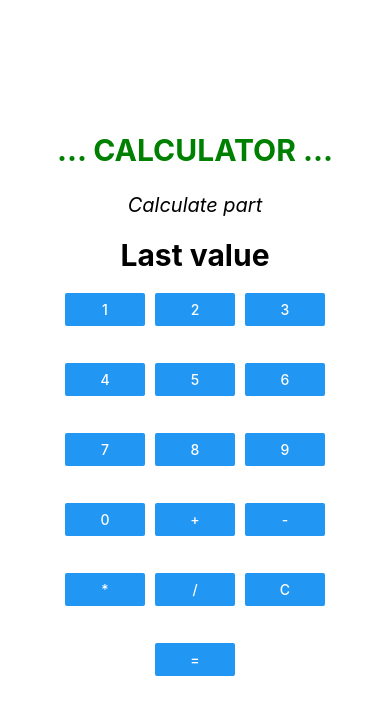
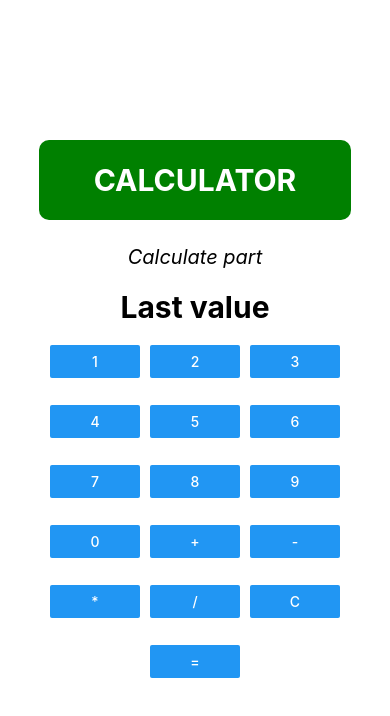
Before and after one commit to isurubandara1/Calculator, a React Native app: screen / in a window 390 px wide. Shown: the top 716 px of the page. Built offline with nearby package versions, Linux system fonts and the light colour scheme.

Commit message:
UI finish

```diff
--- a/App.js
+++ b/App.js
@@ -7,7 +7,7 @@ export default function App() {
       <View style={{ flex: 1, alignItems: "center", justifyContent:"center" }}>
 
         <View style={styles.titleContainer}>
-          <Text style={styles.titleText}>... CALCULATOR ...</Text>
+          <Text style={styles.titleText}>CALCULATOR</Text>
         </View >
 
         <View style={styles.firstTestContainer}>
@@ -93,10 +93,17 @@ const styles = StyleSheet.create({
 
   titleContainer:{
     marginBottom: 25,
+    backgroundColor:"green",
+    height:80,
+    borderRadius:10,
+    justifyContent:"center",
+    alignItems:"center",
+    width:"80%",
+    elevation:50,
   },
   titleText:{
     fontSize:30,
-    color:"green",
+    color:"white",
     fontWeight:"bold",
   },
   firstTestContainer: {
@@ -113,10 +120,11 @@ const styles = StyleSheet.create({
   ButtonContainer: {
     flexDirection: "row",
     marginBottom: 10,
+
   },
   button: {
-    width: 80,
-    height: 60,
+    width: 90,
+    height: 50,
     marginHorizontal: 5,
 
 
```
